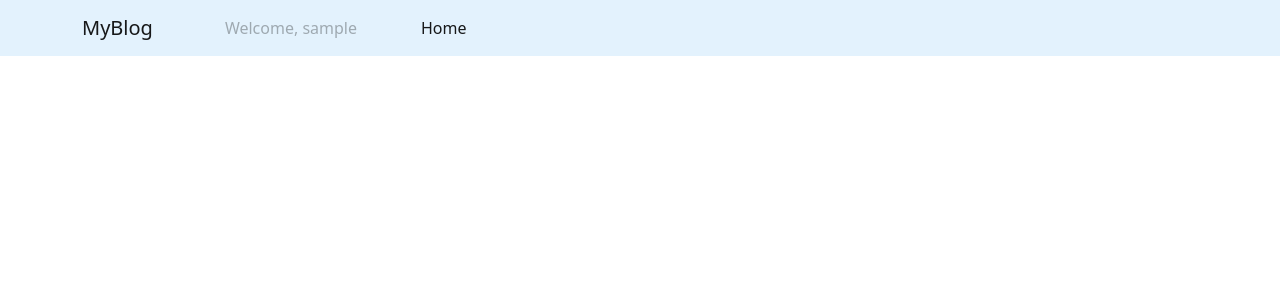
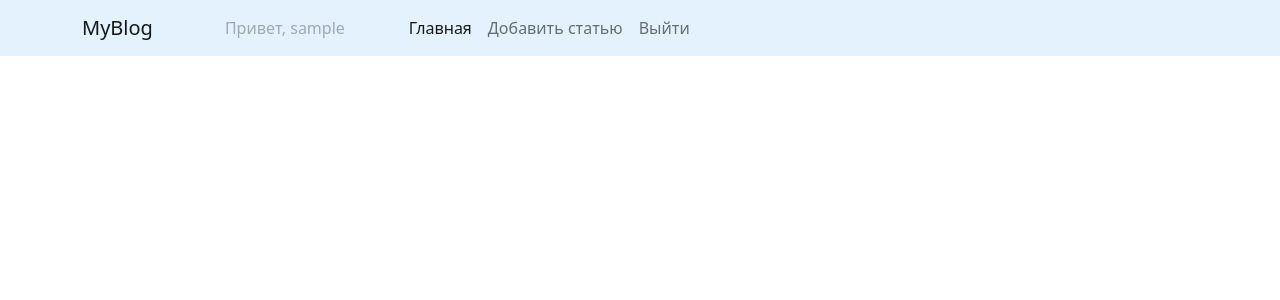
Before and after one commit to LucaGatfonova/blog, a Django app: page / in a window 1280 px wide. Shown: the top 300 px of the page. Run offline with Django 4.2, Linux system fonts and the light colour scheme; the visitor is signed in with stand-in values (Sample User, id 1); data that the repository does not hold is empty.

Commit message:
added logout

```diff
--- a/blog/articles/templates/navbar.html
+++ b/blog/articles/templates/navbar.html
@@ -10,13 +10,18 @@
         {% if request.user.is_authenticated %}
 
          <li class="nav-item mx-5">
-          <a class="nav-link disabled">Welcome, {{request.user.username}}</a>
+          <a class="nav-link disabled">Привет, {{request.user.username}}</a>
         </li>
 
         <li class="nav-item">
-          <a class="nav-link active" aria-current="page" href="{% url 'article_list' %}">Home</a>
+          <a class="nav-link active" aria-current="page" href="{% url 'article_list' %}">Главная</a>
         </li>
-
+        <li class="nav-item">
+          <a class="nav-link" href="{}">Добавить статью</a>
+        </li>
+        <li class="nav-item">
+          <a class="nav-link" href="{% url 'logout' %}">Выйти</a>
+        </li>
 
 
 
--- a/blog/articles/urls.py
+++ b/blog/articles/urls.py
@@ -1,11 +1,12 @@
 from django.urls import path
 from .views import article_list, article_details, register
-from django.contrib.auth.views import LoginView
+from django.contrib.auth.views import LoginView, LogoutView
 
 urlpatterns = [
     path('', article_list, name='article_list'),
     path('articles/<slug:slug>/', article_details, name='article_details'),
     # path('login/', user_login, name = 'login'),
     path('login/', LoginView.as_view(), name='login'),
+    path('logout/', LogoutView.as_view(), name = 'logout'),
     path('register/', register, name='register'),
 ]
--- a/blog/blog/settings.py
+++ b/blog/blog/settings.py
@@ -31,14 +31,13 @@ ALLOWED_HOSTS = []
 # Application definition
 
 INSTALLED_APPS = [
+    'articles',
     'django.contrib.admin',
     'django.contrib.auth',
     'django.contrib.contenttypes',
     'django.contrib.sessions',
     'django.contrib.messages',
     'django.contrib.staticfiles',
-    'articles',
-
     "crispy_forms",
     "crispy_bootstrap5",
 ]
```
Also changed, not shown: blog/articles/templates/registration/logged_out.html (added, +12 -0 lines).
